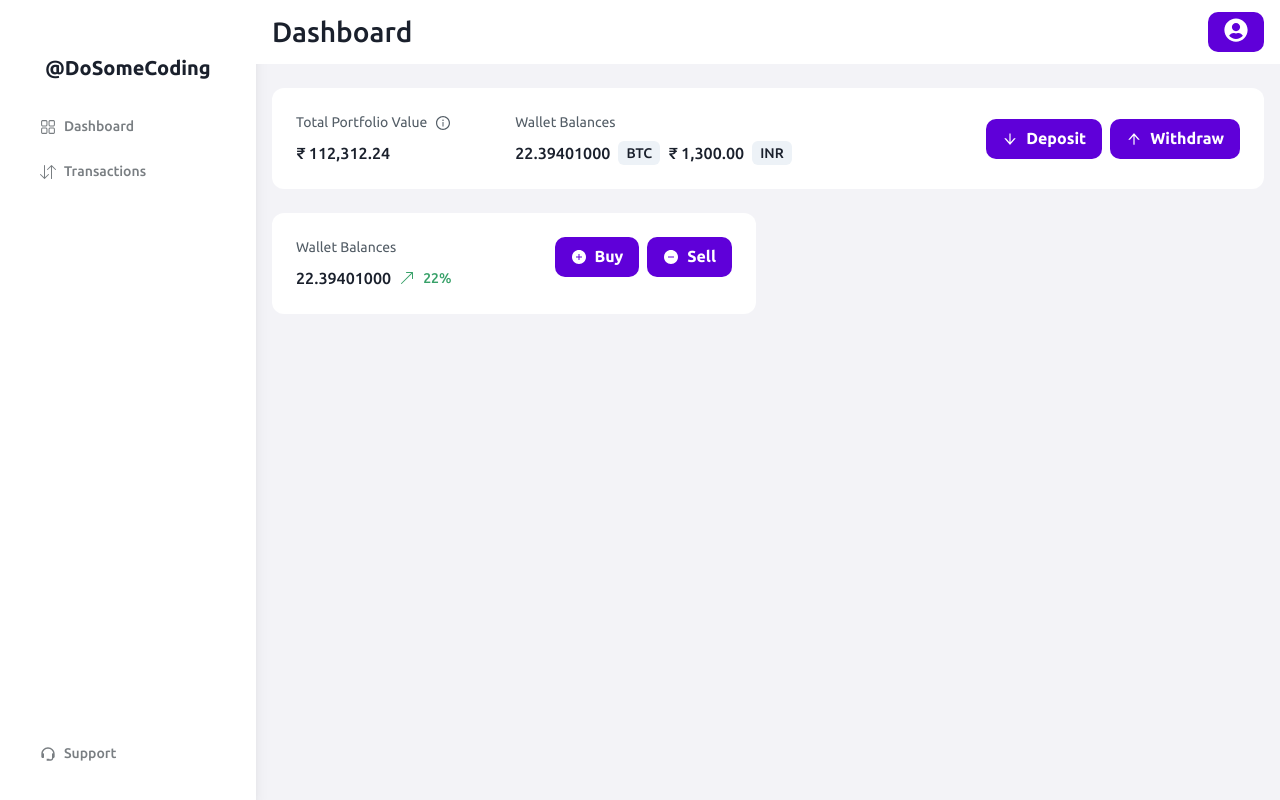
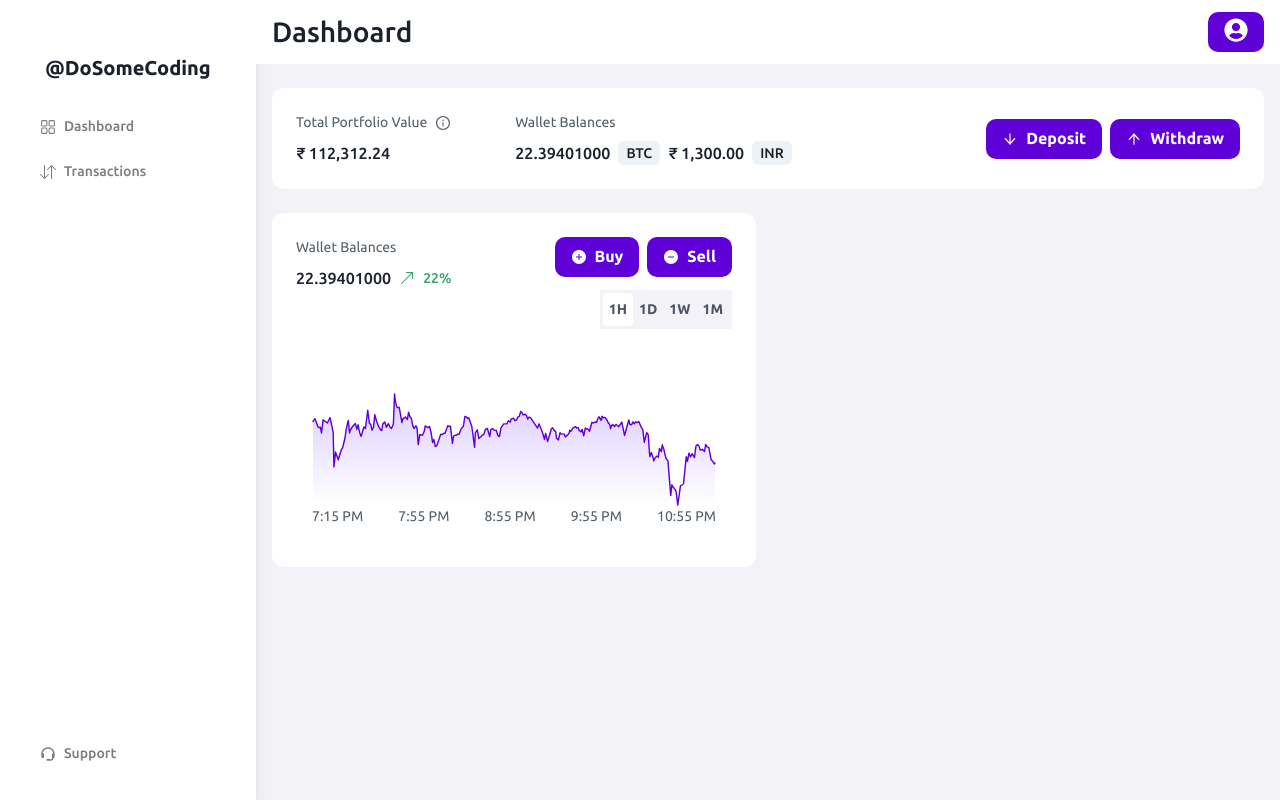
Before and after one commit to vaishnavwalke/React-Crypto-Dashboard, a React (Vite) app: page / in a window 1280 px wide. Built offline with nearby package versions, Linux system fonts and the light colour scheme.

Commit message:
1 file modified

```diff
--- a/src/pages/Dashboard/components/PriceSection.jsx
+++ b/src/pages/Dashboard/components/PriceSection.jsx
@@ -1,8 +1,25 @@
-import { Button, Card, Flex, HStack, Icon, Stack, Tag, Text } from '@chakra-ui/react';
+import {
+  Button,
+  Card,
+  Flex,
+  HStack,
+  Icon,
+  Image,
+  Stack,
+  Tab,
+  TabList,
+  TabPanel,
+  TabPanels,
+  Tabs,
+  Tag,
+  Text,
+} from '@chakra-ui/react';
 import { CustomCard } from '../../../chakra/CustomCard';
 import { BsArrowUpRight } from 'react-icons/bs';
-import {AiFillPlusCircle,AiFillMinusCircle} from 'react-icons/ai';
+import { AiFillPlusCircle, AiFillMinusCircle } from 'react-icons/ai';
 const PriceSection = () => {
+  const timestamps = ['7:15 PM', '7:55 PM', '8:55 PM', '9:55 PM', '10:55 PM'];
+  // console.log(timestamps);
   return (
     <CustomCard>
       <Flex justify="space-between" align="start">
@@ -39,6 +56,35 @@ const PriceSection = () => {
           <Button leftIcon={<Icon as={AiFillMinusCircle} />}>Sell </Button>
         </HStack>
       </Flex>
+      <Tabs variant="soft-rounded" >
+        <Flex justify="end">
+          <TabList bg="black.5" p="3px">
+            {['1H', '1D', '1W', '1M'].map((tab) => (
+              <Tab _selected={{
+                bg:"white"
+              }} fontSize="sm" p="6px" borderRadius="4">
+                {tab}
+              </Tab>
+            ))}
+          </TabList>
+        </Flex>
+
+        <TabPanels>
+          <TabPanel>
+            <Image src="/graph.svg" mt="3rem" />
+            <HStack justify="space-between">
+              {timestamps.map((timestamp) => (
+                <Text key={timestamp} fontSize="sm" color="black.80">
+                  {timestamp}
+                </Text>
+              ))}
+            </HStack>
+          </TabPanel>
+          <TabPanel>
+            <p>two!</p>
+          </TabPanel>
+        </TabPanels>
+      </Tabs>
     </CustomCard>
   );
 };
```
